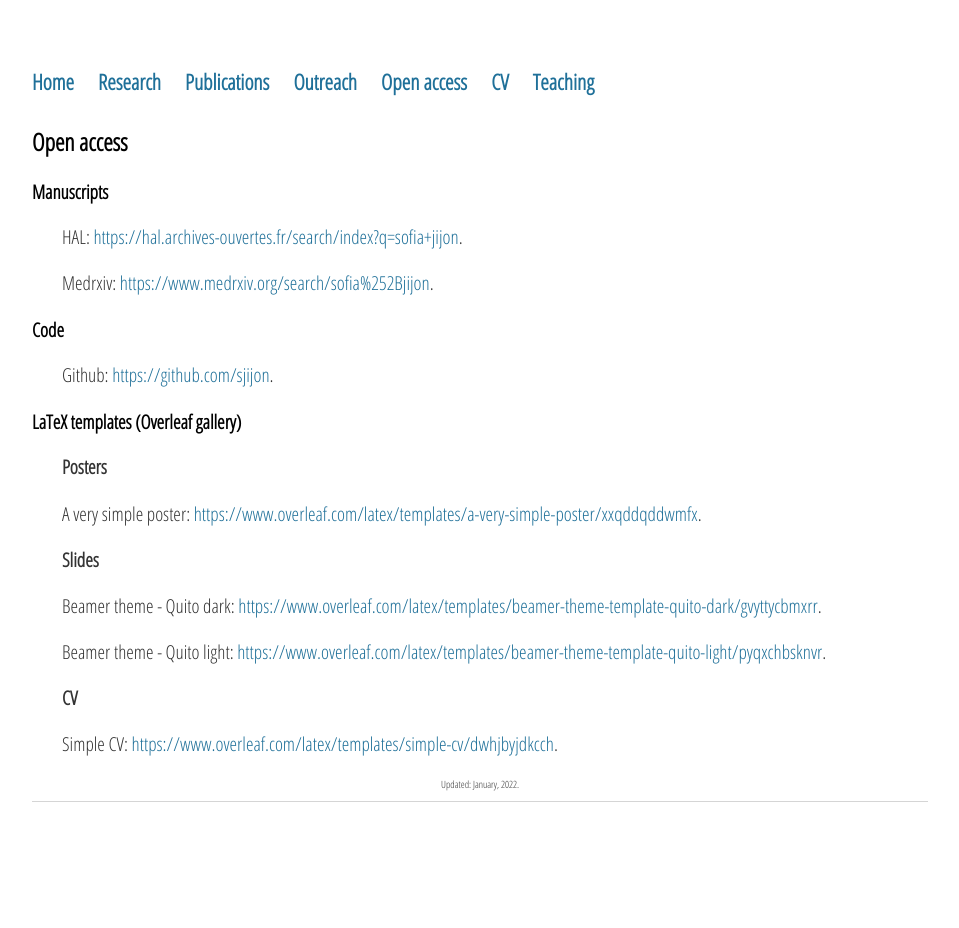
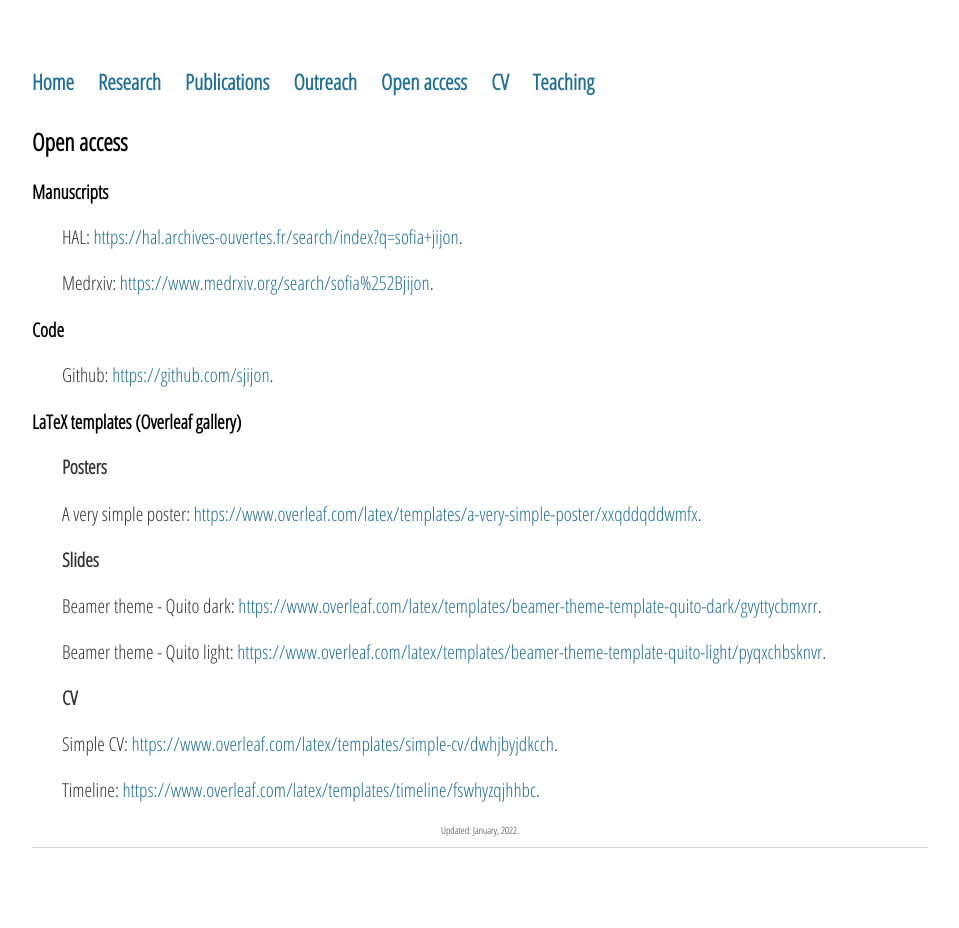
Before and after one commit to sjijon/sjijon.github.io, a Jekyll site: the page built from openaccess.html, in a window 1280 px wide. Shown: the whole page, without its empty margins (160-1119 px from the left). Built offline with Jekyll 4.4.1, drawn with Linux system fonts in a browser that asks for light colours; nearby versions of some CDN libraries; before the commit the page ends 900 px from its top, so only the background shows below that; some of the changed lines change nothing that is shown.

Commit message:
Add timeline template

```diff
--- a/openaccess.html
+++ b/openaccess.html
@@ -58,6 +58,12 @@
 		target="_blank">https://www.overleaf.com/latex/templates/simple-cv/dwhjbyjdkcch</a>.
 	</p>
 
+	<p style="padding-left:30px;">
+		Timeline:
+		<a href="https://www.overleaf.com/latex/templates/timeline/fswhyzqjhhbc"
+		target="_blank">https://www.overleaf.com/latex/templates/timeline/fswhyzqjhhbc</a>.
+	</p>
+
 
 	<p style="font-size:10px;text-align:center;">
 			Updated: January, 2022.
```
